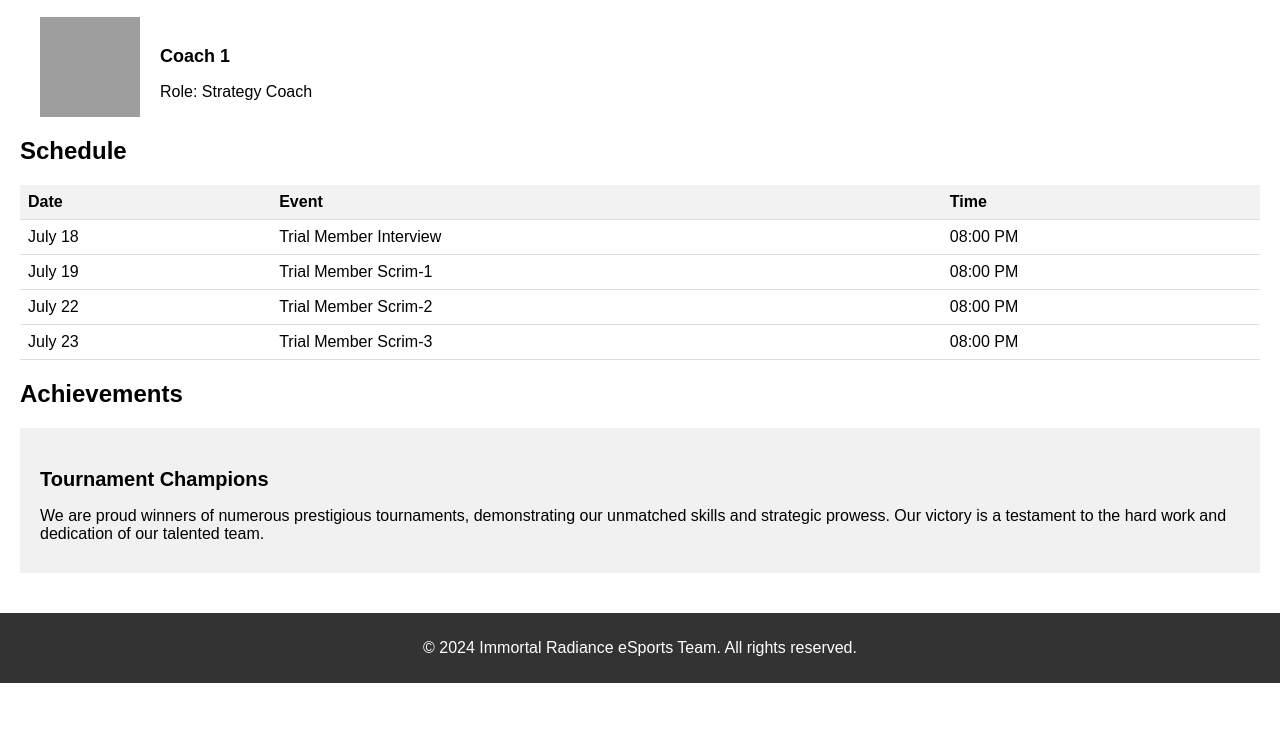
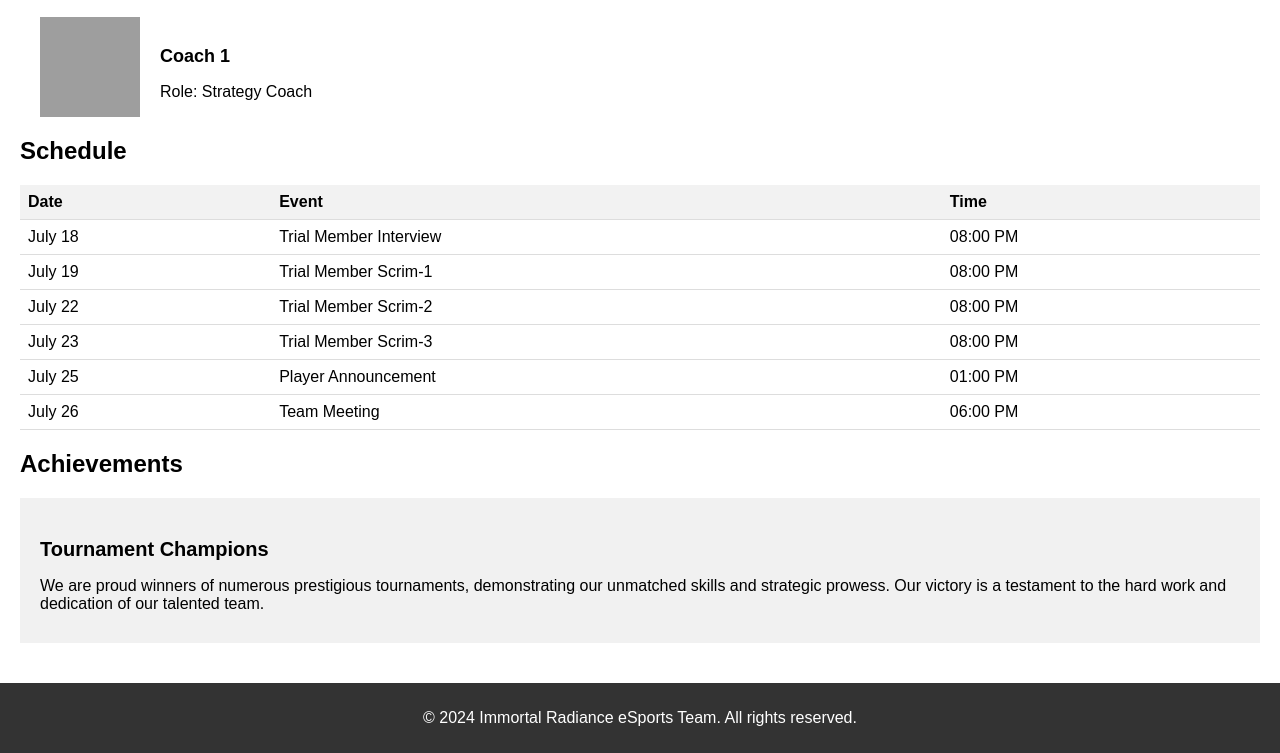
Before and after one commit to ImanuelRava/Immortal-Radiance, a plain HTML site: page index.html in a window 1280 px wide. Shown: the part 1530-2283 px from the top of the page. Before the commit the page ends 2213 px from the top, so only its background shows below. Drawn offline with Linux system fonts and the light colour scheme; grey boxes are pictures that could not be loaded.

Commit message:
Update index.html

```diff
--- a/index.html
+++ b/index.html
@@ -238,6 +238,16 @@
         <td>Trial Member Scrim-3</td>
         <td>08:00 PM</td>
       </tr>
+      <tr>
+        <td>July 25</td>
+        <td>Player Announcement</td>
+        <td>01:00 PM</td>
+      </tr>
+      <tr>
+        <td>July 26</td>
+        <td>Team Meeting</td>
+        <td>06:00 PM</td>
+      </tr>
     </table>
     <h2 id="achievements">Achievements</h2>
     <div class="achievement">
```
